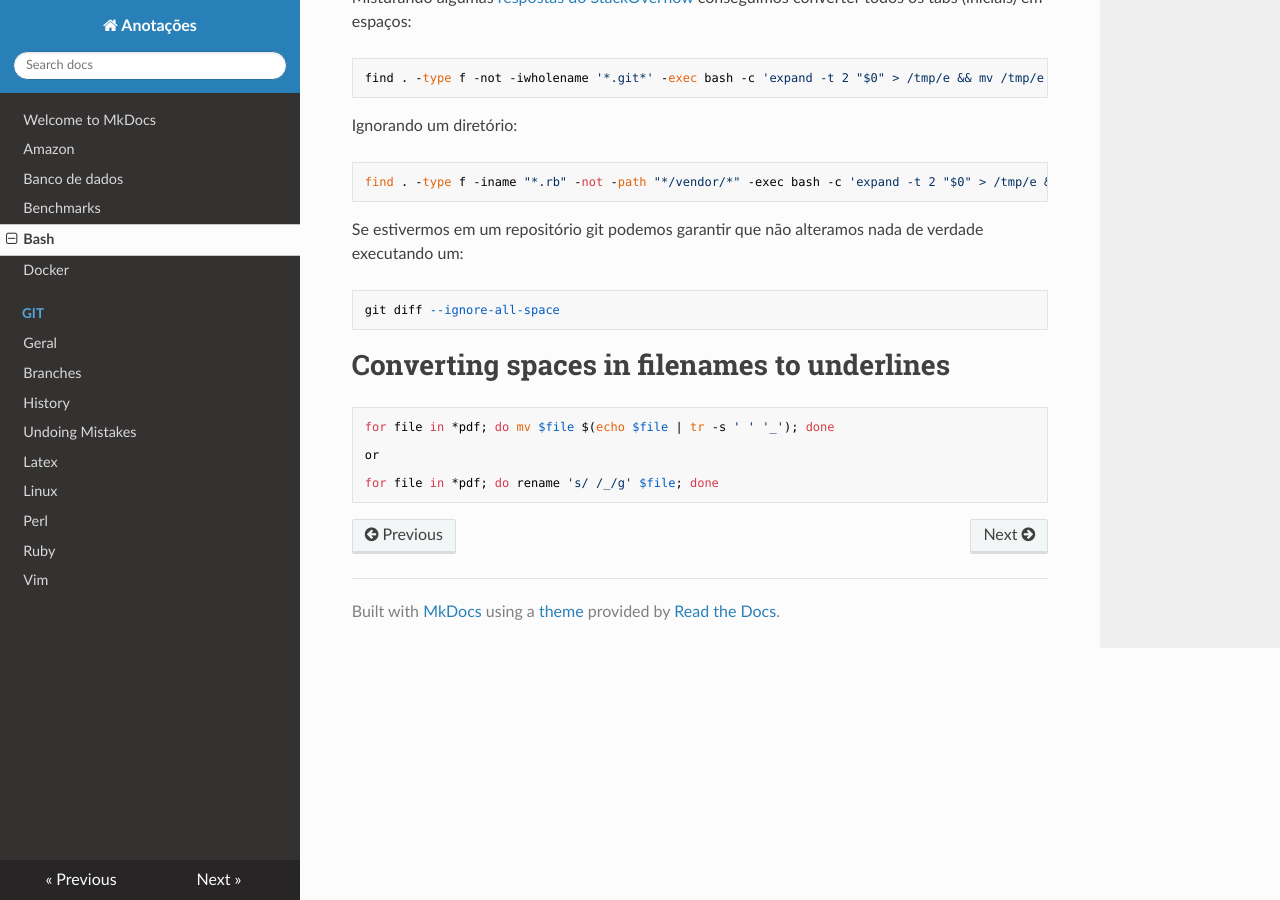
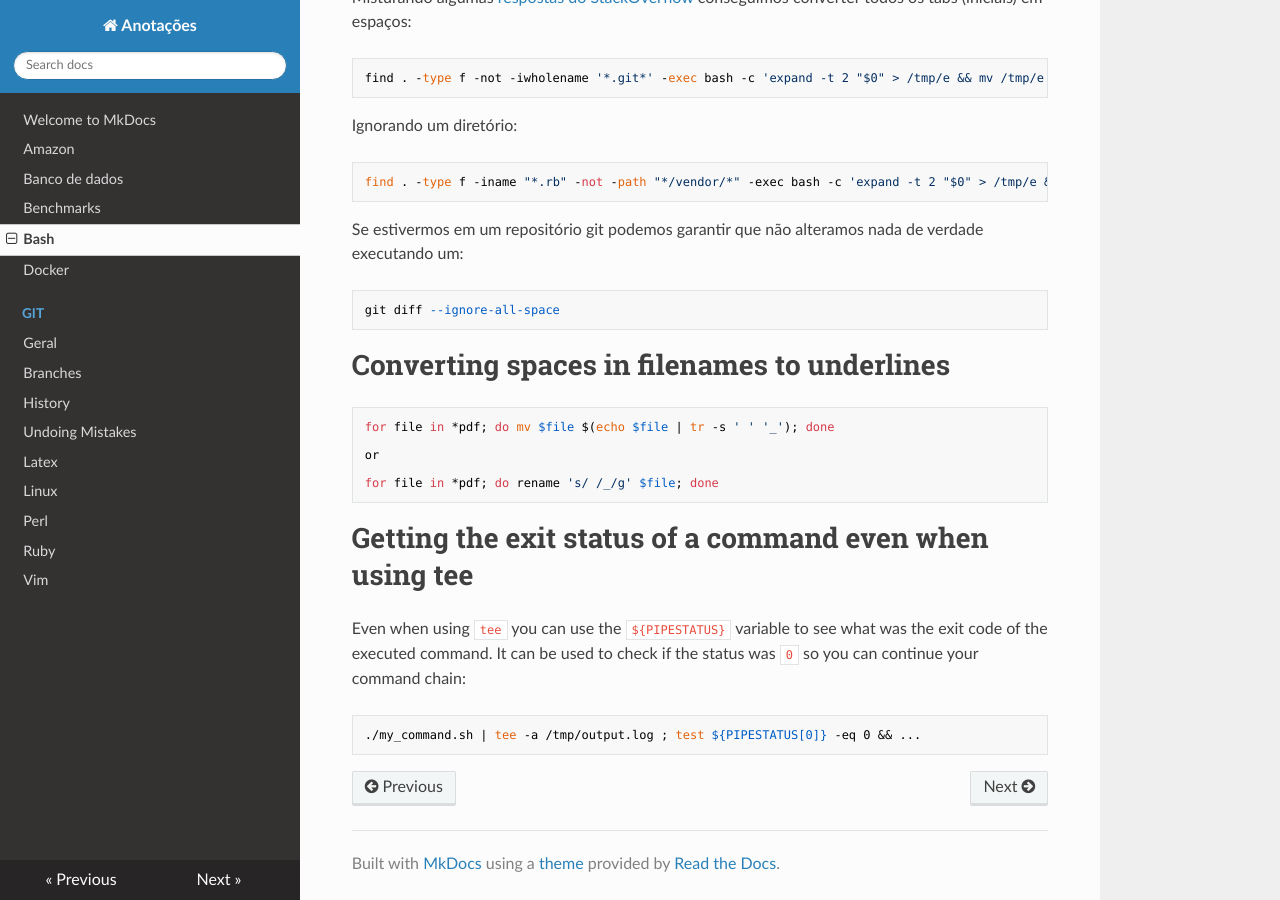
Before and after one commit to hposca/useful_notes, an MkDocs documentation site: the page built from docs/bash.md, in a window 1280 px wide and 900 px high, scrolled down 623 px. Built offline with MkDocs 1.6.1, drawn with Linux system fonts in a browser that asks for light colours; nearby versions of some CDN libraries; old or Windows-style settings are respelled for this version of MkDocs.

Commit message:
Getting the exit status of a command even when using tee

```diff
--- a/docs/bash.md
+++ b/docs/bash.md
@@ -44,3 +44,12 @@ verdade executando um:
     or
 
     for file in *pdf; do rename 's/ /_/g' $file; done
+
+# Getting the exit status of a command even when using tee
+
+Even when using `tee` you can use the `${PIPESTATUS}` variable to see what was
+the exit code of the executed command.
+It can be used to check if the status was `0` so you can continue your command
+chain:
+
+    ./my_command.sh | tee -a /tmp/output.log ; test ${PIPESTATUS[0]} -eq 0 && ...
```
